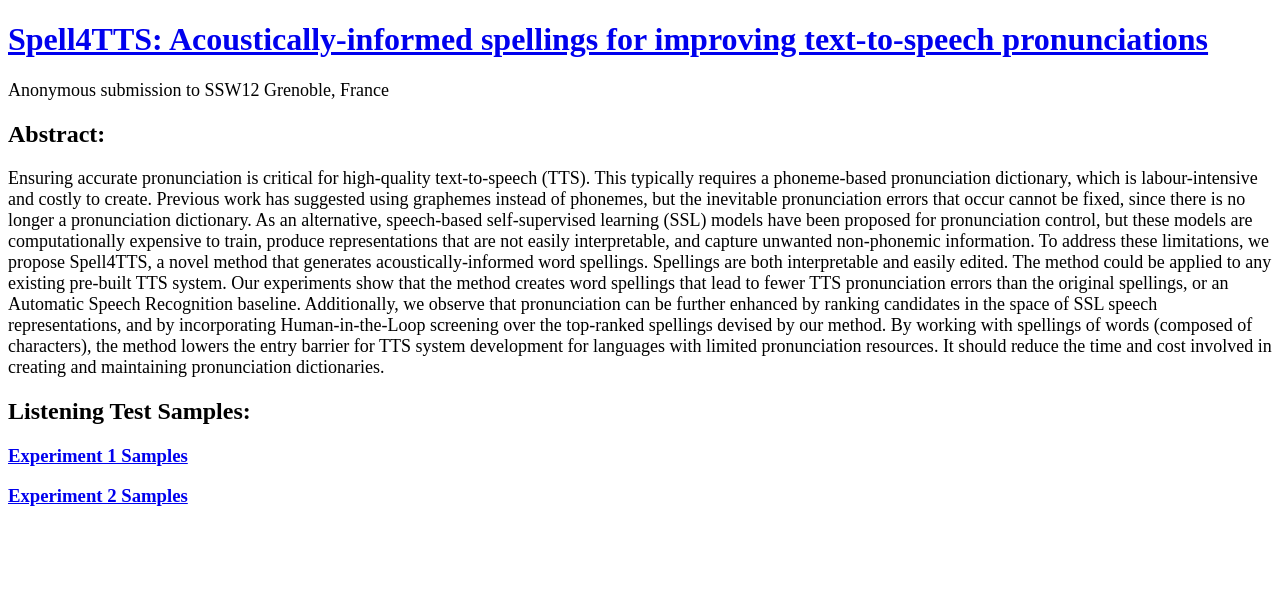
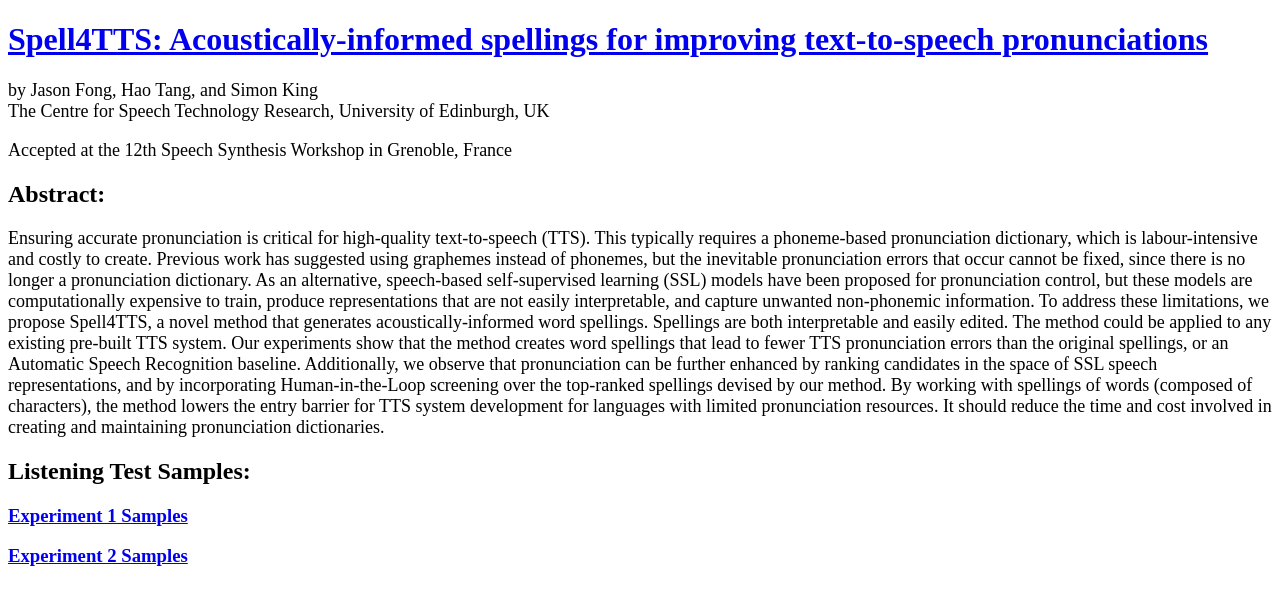
Before and after one commit to spell4tts/spell4tts.github.io, a plain HTML site: page samples.html in a window 1280 px wide. Drawn offline with Linux system fonts and the light colour scheme.

Commit message:
updated page to include authors names

```diff
--- a/samples.html
+++ b/samples.html
@@ -7,7 +7,9 @@
 
 <h1><a href="spell4tts.pdf">Spell4TTS: Acoustically-informed spellings for improving text-to-speech pronunciations</a></h1>
 
-    <p>Anonymous submission to SSW12 Grenoble, France</p>
+    <p> by Jason Fong, Hao Tang, and Simon King<br>The Centre for Speech Technology Research, University of Edinburgh, UK</p>
+
+    <p>Accepted at the 12th Speech Synthesis Workshop in Grenoble, France</p>
 
     <h2>Abstract:</h2>
 
```
Also changed, not shown: 2 other files.
